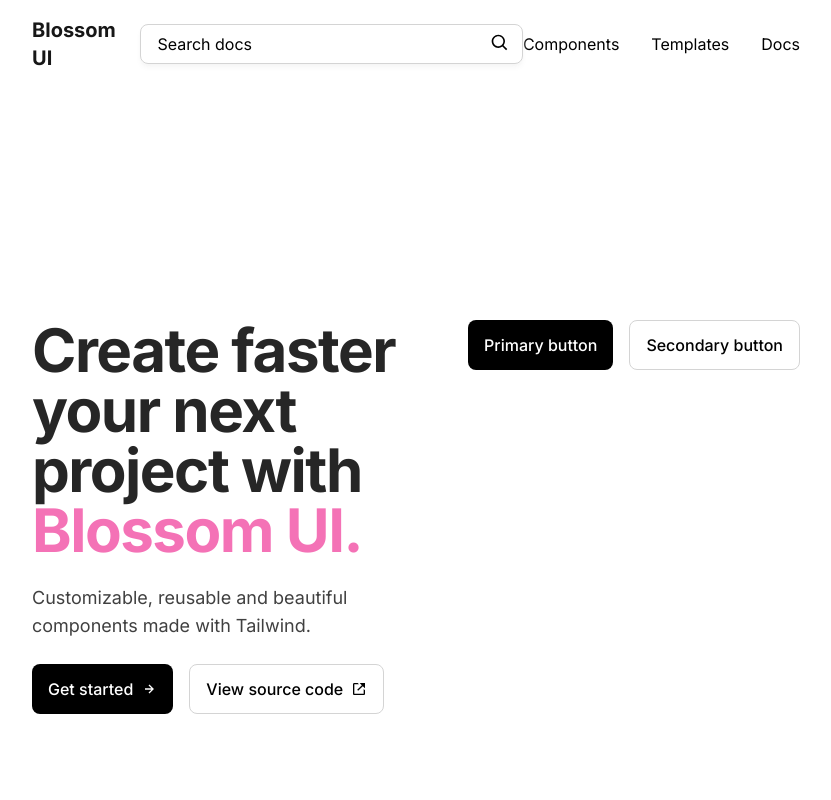
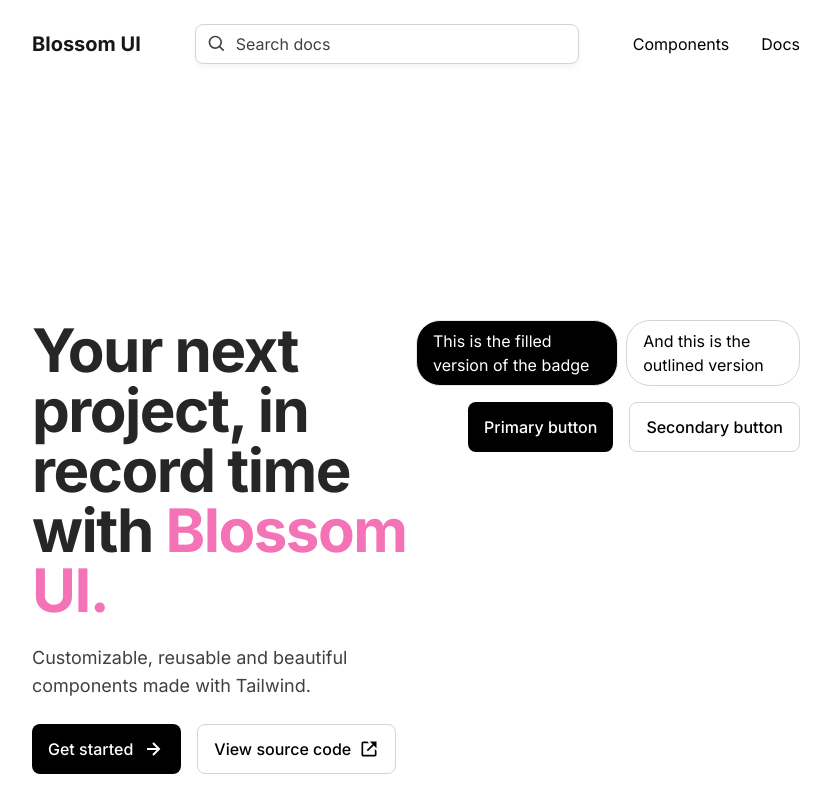
Before and after one commit to juanigarciadev/BlossomUI, a React (Vite) app: page / in a window 1280 px wide. Shown: the top 800 px of the page, without its empty margins (224-1055 px from the left). Built offline with nearby package versions, Linux system fonts and the light colour scheme.

Commit message:
added badges

```diff
--- a/src/App.jsx
+++ b/src/App.jsx
@@ -2,6 +2,8 @@
 import './App.css'
 import Home from './components/Home/Home'
 import Navbar from './components/Navbar/Navbar'
+import ComponentsSection from './components/ComponentsSection/ComponentsSection'
+
 
 
 function App() {
@@ -11,7 +13,7 @@
       <Routes>
         <Route element={<Navbar />}>
           <Route path='/' element={<Home />} />
-          <Route path='/components' element={<Home />} />
+          <Route path='/components' element={<ComponentsSection />} />
           <Route path='/templates' element={<Home />} />
           <Route path='/docs' element={<Home />} />
         </Route>
--- /dev/null
+++ b/src/components/ComponentsSection/ComponentsSection.jsx
@@ -0,0 +1,26 @@
+import React from 'react'
+import componentsCard from '../../mocks/componentsCard'
+import { Link } from 'react-router-dom'
+import { BiRightArrowAlt } from 'react-icons/bi'
+
+const ComponentsSection = () => {
+    return (
+            <div className='grid grid-cols-3 gap-4 pt-20 md:flex lg:grid-cols-2 md:flex-col'>
+                {
+                    componentsCard.map((card) => {
+                        return (
+                            <article className='flex flex-col gap-2 border border-neutral-300 w-full h-auto rounded-lg shadow-sm hover:shadow-md duration-300' key={card.name}>
+                                <div className="bg-[url(`${card.name}`)]"></div>
+                                <img src={card.img} alt={card.name} />
+                                <hr />
+                                <h3 className='font-bold pl-4'>{card.name}</h3>
+                                <Link to={card.url} className='flex justify-center max-h-[50px] items-center bg-black text-white gap-2 py-3 rounded-lg cursor-pointer font-medium select-none hover:bg-neutral-800 m-4'>More information <BiRightArrowAlt className='text-2xl'/></Link>
+                            </article>
+                        )
+                    })
+                }
+            </div>
+    )
+}
+
+export default ComponentsSection
--- a/src/components/Home/Home.jsx
+++ b/src/components/Home/Home.jsx
@@ -1,26 +1,37 @@
 import React from 'react'
 import Explanation from '../Explanation.jsx/Explanation'
 import { BiRightArrowAlt, BiLinkExternal } from 'react-icons/bi'
+import { Link } from 'react-router-dom'
+import { FilledBadge } from '../UI/Badges/FilledBadge'
+import { OutlinedBadge } from '../UI/Badges/OutlinedBadge'
+import { PrimaryButton } from '../UI/Buttons/PrimaryButton'
+import { SecondaryButton } from '../UI/Buttons/SecondaryButton'
 
 const Home = () => {
   return (
     <>
       <main className='grid grid-cols-2 pt-64 lg:flex lg:flex-col lg:gap-12 home'>
+
         <section className='flex flex-col gap-6'>
-          <h1 className='text-6xl font-bold text-neutral-800 tracking-tight'>Create faster your next project with <span className='text-pink-400'>Blossom UI.</span></h1>
+          <h1 className='text-6xl font-bold text-neutral-800 tracking-tight'>Your next project, in record time with <span className='text-corporative'>Blossom UI.</span></h1>
           <h3 className='text-lg text-neutral-700'>Customizable, reusable and beautiful components made with Tailwind.</h3>
           <section className='flex gap-4'>
-            <a className='flex justify-center items-center bg-black text-white max-w-[200px] max-h-[50px] gap-2 px-4 py-3 rounded-lg cursor-pointer font-medium select-none hover:bg-neutral-800'>Get started <BiRightArrowAlt /></a>
+            <Link to="/docs" className='flex justify-center items-center bg-black text-white max-w-[200px] max-h-[50px] gap-2 px-4 py-3 rounded-lg cursor-pointer font-medium select-none hover:bg-neutral-800'>
+              Get started <BiRightArrowAlt className='text-2xl' /></Link>
 
-            <a href='https://github.com/juanigarciadev/BlossomUI' target='_blank' className='flex justify-center items-center border border-neutral-300 bg-transparent max-w-[200px] max-h-[50px] gap-2 px-4 py-3 rounded-lg cursor-pointer font-medium select-none	 hover:bg-neutral-200 hover:bg-opacity-40 hover:backdrop-blur-md'>View source code <BiLinkExternal /></a>
+            <a href='https://github.com/juanigarciadev/BlossomUI' target='_blank' className='flex justify-center items-center border border-neutral-300 bg-transparent max-w-[200px] max-h-[50px] gap-2 px-4 py-3 rounded-lg cursor-pointer font-medium select-none	 hover:bg-neutral-200 hover:bg-opacity-40 hover:backdrop-blur-md'>View source code <BiLinkExternal className='text-xl' /></a>
           </section>
         </section>
         <section className='flex flex-col gap-4 items-end'>
+          <div className='flex gap-2'>
+            <FilledBadge />
+            <OutlinedBadge />
+          </div>
           <div className='flex gap-4'>
+            <PrimaryButton />
+            <SecondaryButton />
+          </div>
 
-          <a className='flex justify-center max-w-[200px] max-h-[50px] items-center bg-black text-white gap-2 px-4 py-3 rounded-lg cursor-pointer font-medium select-none hover:bg-neutral-800'>Primary button</a>
-          <a target='_blank' className='flex justify-center items-center border border-neutral-300 bg-transparent max-w-[200px] max-h-[50px] gap-2 px-4 py-3 rounded-lg cursor-pointer font-medium select-none	 hover:bg-neutral-200 hover:bg-opacity-40 hover:backdrop-blur-md'>Secondary button</a>
-          </div>
         </section>
       </main>
       <Explanation />
--- a/src/components/Navbar/Navbar.jsx
+++ b/src/components/Navbar/Navbar.jsx
@@ -7,14 +7,13 @@
         <>
             <header className='w-full h-10 mt-6 flex items-center justify-between z-10'>
                 <Link className='font-bold text-xl text-neutral-900' to="/">Blossom UI</Link>
-                <section className='flex items-center w-2/4 h-full border relative border-neutral-300 rounded-lg shadow-md shadow-neutral-100 hover:shadow-neutral-200 duration-300 xl:w-4/12 lg:hidden'>
-                    <h3 className='pl-4'>Search docs</h3>
-                    <BiSearch className='text-xl absolute right-3 top-2' />
+                <section className='flex items-center justify-center relative h-full w-2/4 xl:w-4/12 lg:hidden'>
+                    <input type='text' placeholder='Search docs' className='flex items-center w-full h-full pl-10 placeholder:text-neutral-700 border border-neutral-300 rounded-lg shadow-md shadow-neutral-100 hover:shadow-neutral-200 duration-300'/>
+                    <BiSearch className='text-neutral-700 text-xl absolute left-3 top-2.5' />
                 </section>
                 <section className='lg:hidden'>
                     <ul className='flex items-center gap-8'>
                         <Link className='cursor-pointer' to="/components">Components</Link>
-                        <Link className='cursor-pointer' to="/templates">Templates</Link>
                         <Link className='cursor-pointer' to="/docs">Docs</Link>
                     </ul>
                 </section>
--- /dev/null
+++ b/src/components/UI/Badges/FilledBadge.jsx
@@ -0,0 +1,7 @@
+import React from 'react'
+
+export const FilledBadge = () => {
+  return (
+    <div className='flex items-center h-fit w-fit px-4 py-2 border bg-black text-white rounded-3xl cursor-default'><span>This is the filled version of the badge</span></div>
+  )
+}
--- /dev/null
+++ b/src/components/UI/Badges/OutlinedBadge.jsx
@@ -0,0 +1,7 @@
+import React from 'react'
+
+export const OutlinedBadge = () => {
+  return (
+    <div className='flex items-center h-fit w-fit px-4 py-2 border border-neutral-300 rounded-3xl cursor-default'><span>And this is the outlined version</span></div>
+  )
+}
--- /dev/null
+++ b/src/components/UI/Buttons/PrimaryButton.jsx
@@ -0,0 +1,7 @@
+import React from 'react'
+
+export const PrimaryButton = () => {
+  return (
+    <a href="" className='flex justify-center max-w-[200px] max-h-[50px] items-center bg-black text-white gap-2 px-4 py-3 rounded-lg cursor-pointer font-medium select-none hover:bg-neutral-800'>Primary button</a>
+  )
+}
--- /dev/null
+++ b/src/components/UI/Buttons/SecondaryButton.jsx
@@ -0,0 +1,7 @@
+import React from 'react'
+
+export const SecondaryButton = () => {
+  return (
+    <a href='' className='flex justify-center items-center border border-neutral-300 bg-transparent max-w-[200px] max-h-[50px] gap-2 px-4 py-3 rounded-lg cursor-pointer font-medium select-none hover:bg-neutral-200 hover:bg-opacity-40 hover:backdrop-blur-md'>Secondary button</a>
+  )
+}
--- /dev/null
+++ b/src/mocks/componentsCard.js
@@ -0,0 +1,28 @@
+const componentsCard = [
+    {
+        name: "Buttons",
+        quantity: "2",
+        url: "/components/buttons",
+        img: "https://res.cloudinary.com/diruiumfk/image/upload/v1695356796/buttons_qmxrku.png",
+    },
+    {
+        name: "Cards",
+        quantity: "2",
+        url: "/components/cards",
+        img: "https://res.cloudinary.com/diruiumfk/image/upload/v1695356796/buttons_qmxrku.png",
+    },
+    {
+        name: "Badges",
+        quantity: "2",
+        url: "/components/badges",
+        img: "https://res.cloudinary.com/diruiumfk/image/upload/v1695356796/buttons_qmxrku.png",
+    },
+    {
+        name: "Search bars",
+        quantity: "2",
+        url: "/components/search-bars",
+        img: "https://res.cloudinary.com/diruiumfk/image/upload/v1695356796/buttons_qmxrku.png",
+    },
+]
+
+export default componentsCard
--- a/tailwind.config.js
+++ b/tailwind.config.js
@@ -24,7 +24,11 @@
       xs: { max: "430px" },
       // => @media (max-width: 430px) { ... }
     },
-    extend: {},
+    extend: {
+      colors: {
+      "corporative": "#f472b6",
+    },
+  },
   },
   plugins: [],
 }
```
